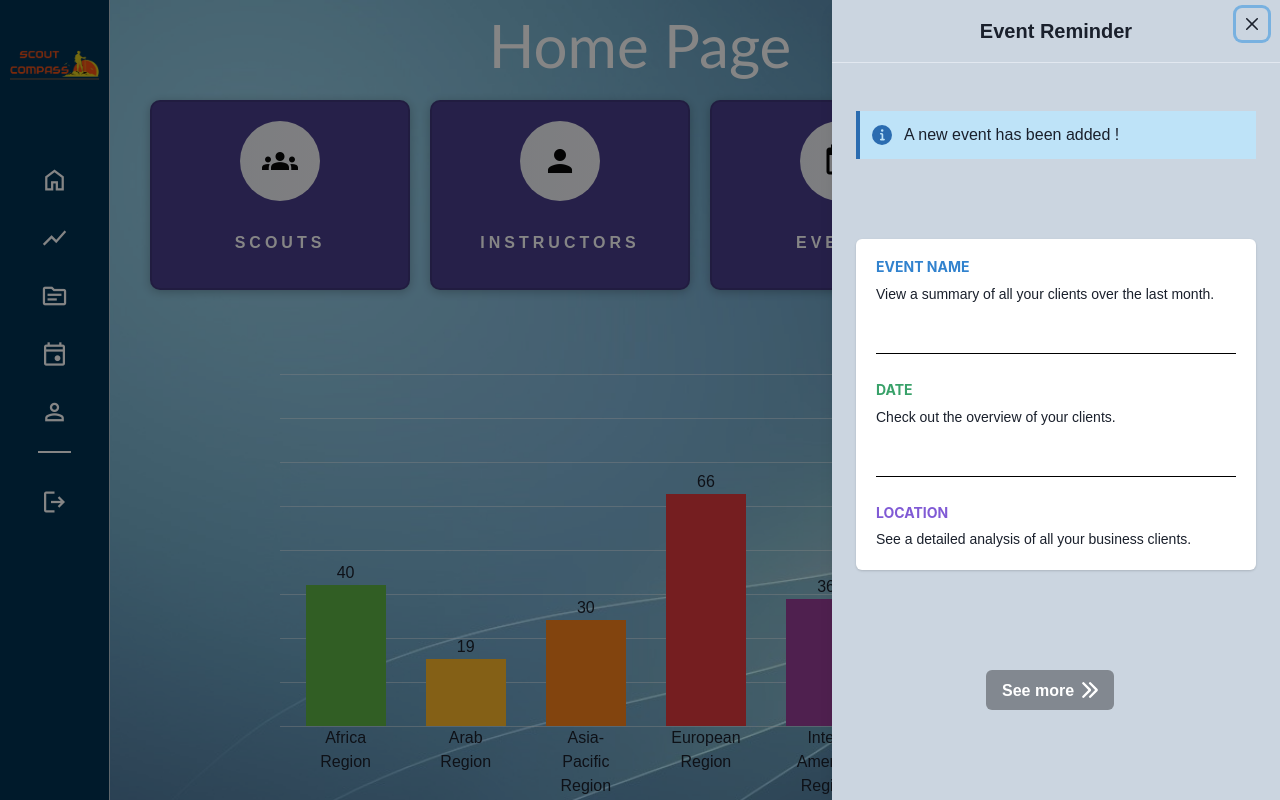
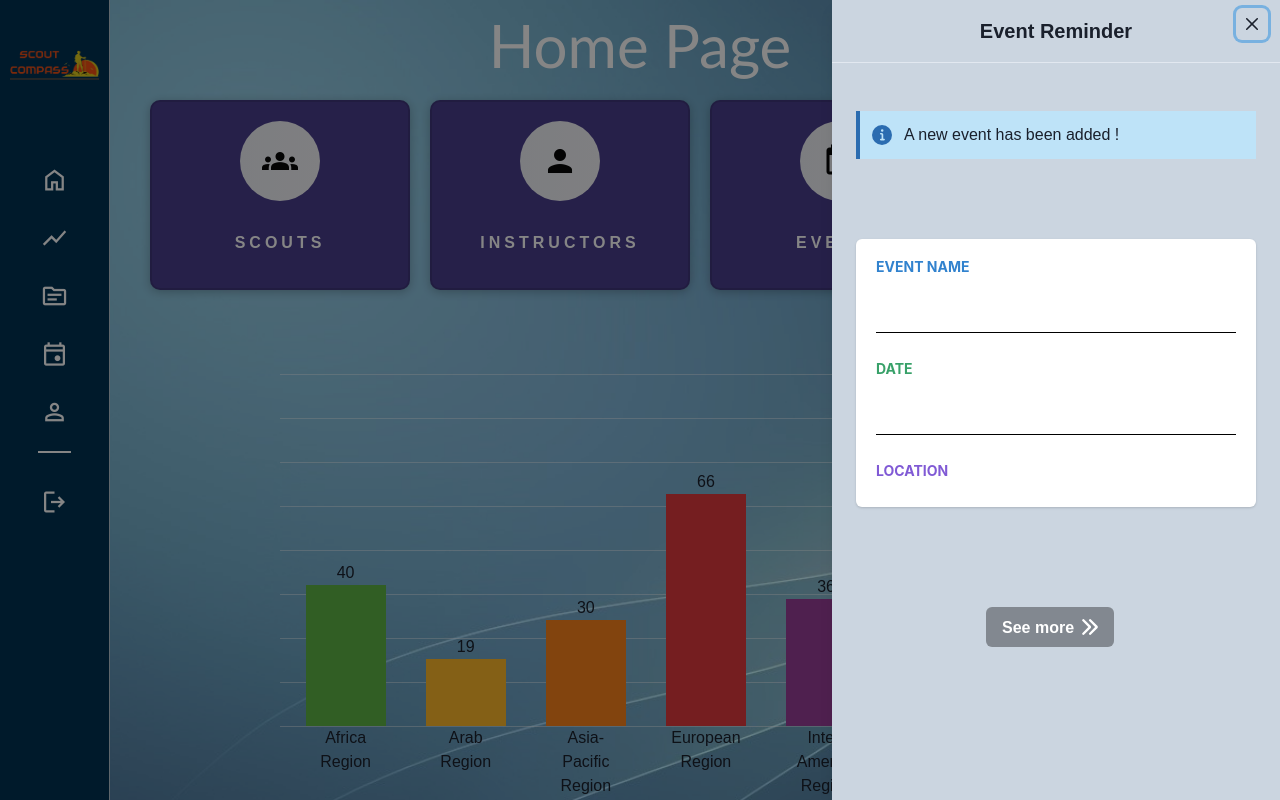
Before and after one commit to VikasithaSathsara/ScoutCompass_frontend, a React (Create React App) app: page /home in a window 1280 px wide. Shown: the top 800 px of the page. Built offline with nearby package versions, Linux system fonts and the light colour scheme; no server answers.

Commit message:
Event reminder feature integrated with api
Event reminder feature integrated with api.

```diff
--- a/src/Views/HomePage/HomePage.jsx
+++ b/src/Views/HomePage/HomePage.jsx
@@ -89,6 +89,26 @@ function HomePage() {
     { label: "Inter-America Region", value: 36, color: "#963D97" },
   ];
 
+  const [latestEvent, setLatestevent] = useState([]);
+
+  const fetchLatestEvent = async () => {
+    try {
+    const response = await fetch(
+        "http://localhost:8081/api/scoutcompass/event/latestEvent"
+    );
+    const data = await response.json();
+
+    setLatestevent(data);
+    } catch (error) {
+    console.error("Error fetching data:", error);
+    }
+};
+
+useEffect(() => {
+    fetchLatestEvent();
+}, []);
+
+
   return (
     <div className="bg_home">
       <ChakraProvider>
@@ -126,7 +146,7 @@ function HomePage() {
                         Event Name
                       </Heading>
                       <Text pt="2" fontSize="sm">
-                        View a summary of all your clients over the last month.
+                      {latestEvent.eventName}
                       </Text>
                     </Box>
                     <Box style={{ marginBottom: "20px" }}>
@@ -138,7 +158,7 @@ function HomePage() {
                         Date
                       </Heading>
                       <Text pt="2" fontSize="sm">
-                        Check out the overview of your clients.
+                      {latestEvent.eventDate}
                       </Text>
                     </Box>
                     <Box>
@@ -150,7 +170,7 @@ function HomePage() {
                         Location
                       </Heading>
                       <Text pt="2" fontSize="sm">
-                        See a detailed analysis of all your business clients.
+                      {latestEvent.eventLocation}
                       </Text>
                     </Box>
                   </Stack>
```
